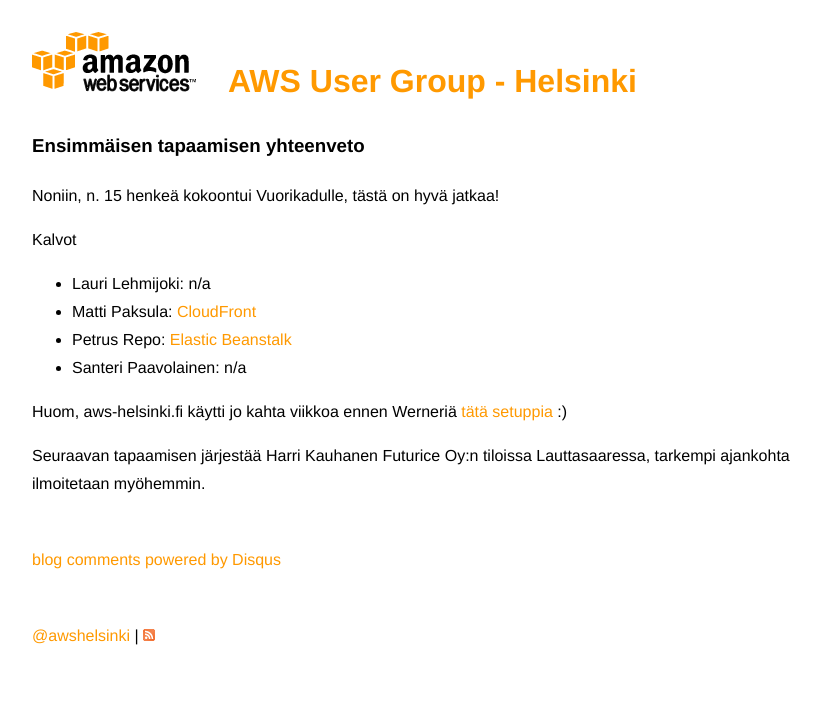
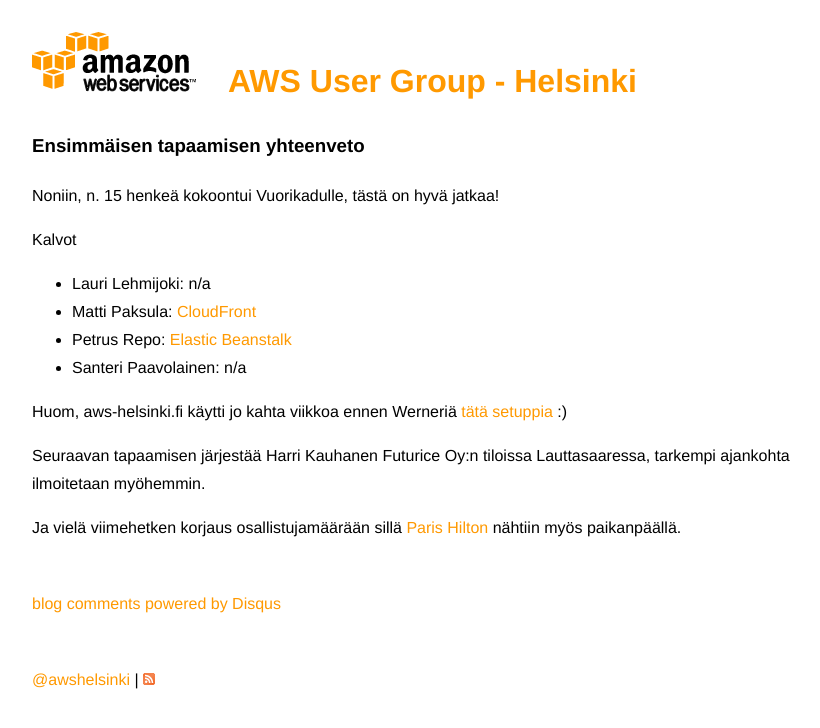
Before and after one commit to enemy/aws-helsinki.fi, a Jekyll site: the page built from _posts/2011-02-28-ensimmaisen-tapaamisen-yhteenveto.md, in a window 1280 px wide. Shown: the top 728 px of the page, without its empty margins (96-916 px from the left). Built offline with Jekyll 4.4.1, drawn with Linux system fonts in a browser that asks for light colours; Markdown is read by kramdown in place of the engine named in the settings; comment, search, counter and statistics services are not loaded.

Commit message:
Paris Hilton

```diff
--- a/_posts/2011-02-28-ensimmaisen-tapaamisen-yhteenveto.md
+++ b/_posts/2011-02-28-ensimmaisen-tapaamisen-yhteenveto.md
@@ -19,3 +19,5 @@
 Huom, aws-helsinki.fi käytti jo kahta viikkoa ennen Werneriä [tätä setuppia](http://www.allthingsdistributed.com/2011/02/weblog_in_amazon_s3.html) :)
 
 Seuraavan tapaamisen järjestää Harri Kauhanen Futurice Oy:n tiloissa Lauttasaaressa, tarkempi ajankohta ilmoitetaan myöhemmin.
+
+Ja vielä viimehetken korjaus osallistujamäärään sillä [Paris Hilton](http://www.flickr.com/photos/e-z/5469412980/) nähtiin myös paikanpäällä.
```
